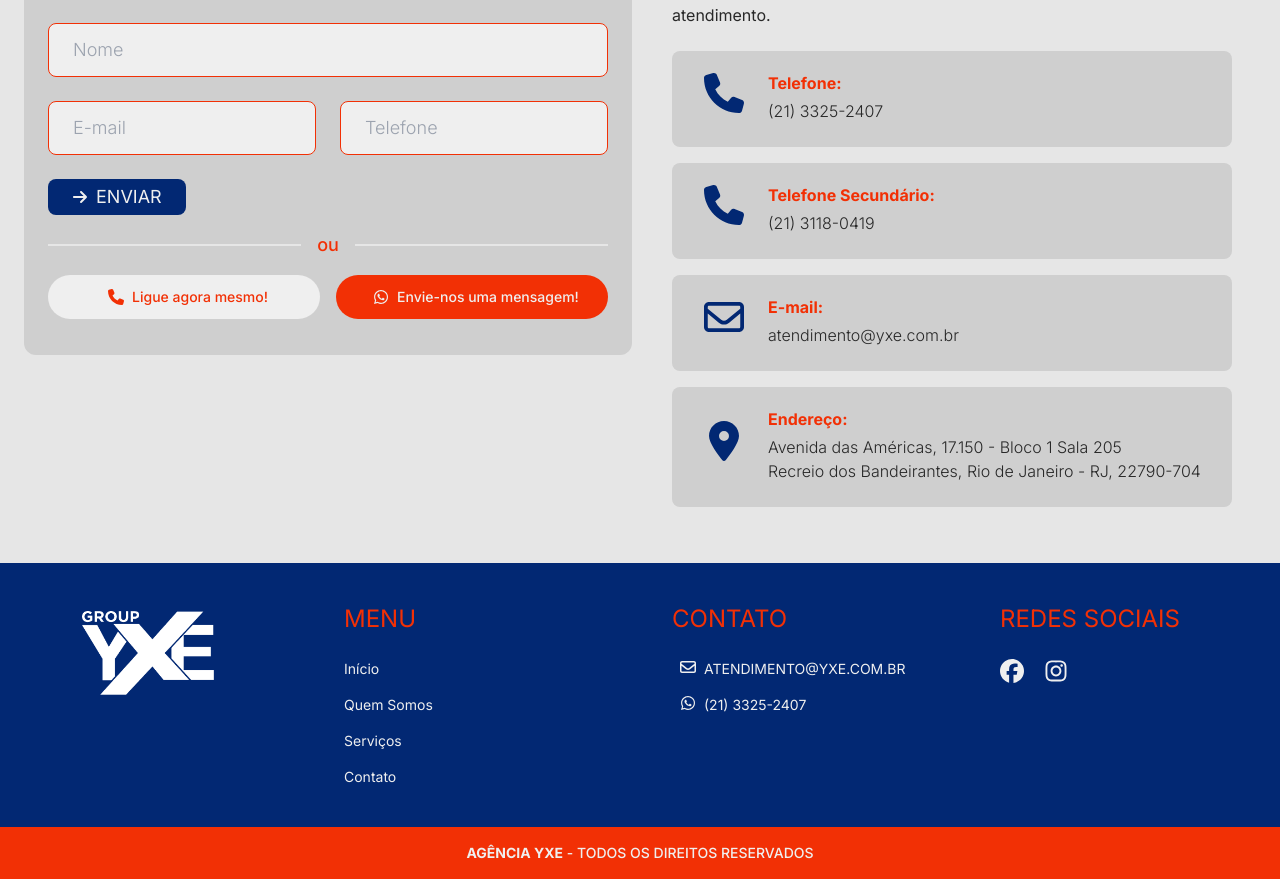
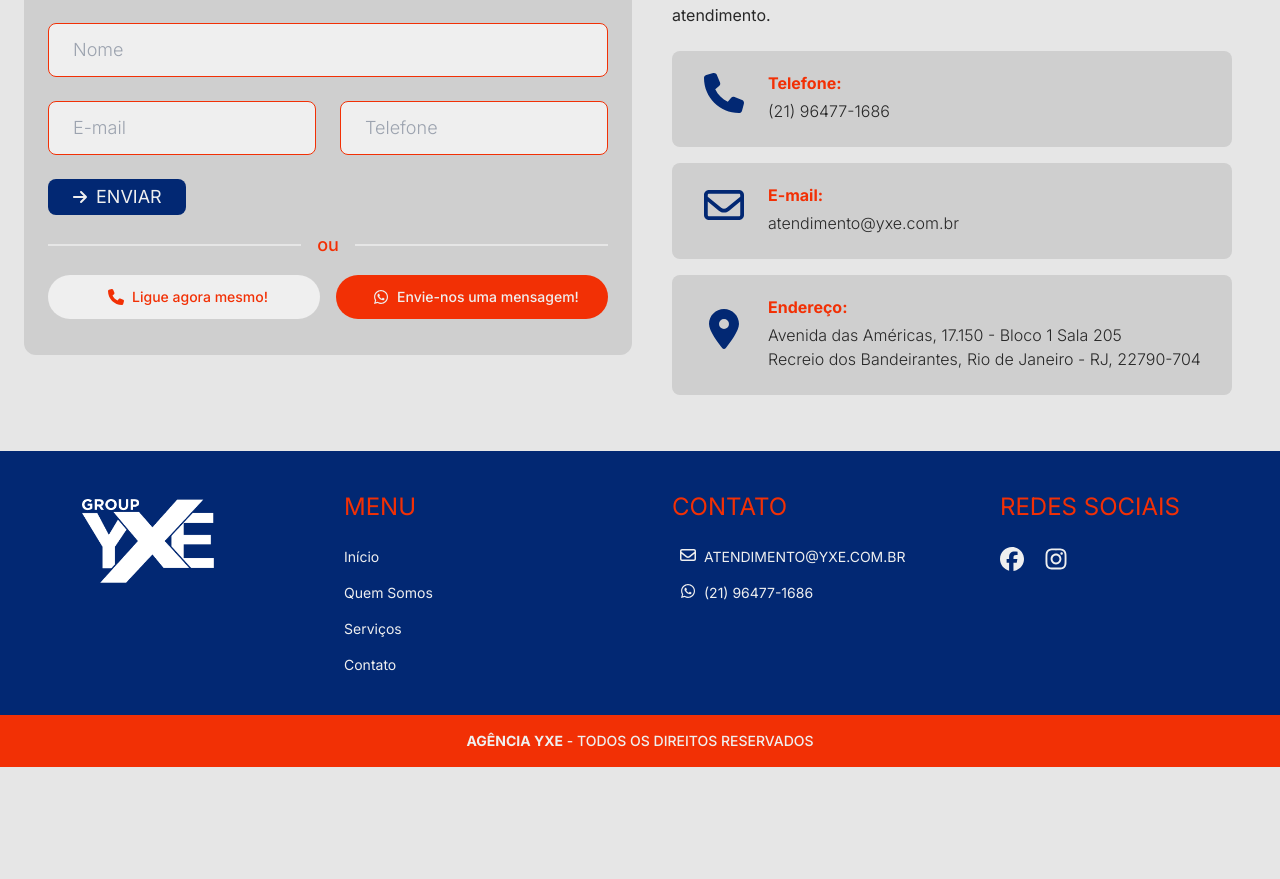
Before and after one commit to webyxe/yxe-new, a Next.js app: page / in a window 1280 px wide. Shown: the part 4162-5041 px from the top of the page. After the commit the page ends 4929 px from the top, so only its background shows below. Built offline with nearby package versions, Linux system fonts and the light colour scheme.

Commit message:
Telefone novo

```diff
--- a/app/dados/contentLinks.tsx
+++ b/app/dados/contentLinks.tsx
@@ -6,8 +6,9 @@ const ContentLinks = {
 	email: 'mailto:atendimento@yxe.com.br',
     emailShow: 'atendimento@yxe.com.br',
 
-	phone: 'tel:+552133252407',
-    phoneShow: '(21) 3325-2407',
+	phone: 'tel:+5521964771686',
+    whatsapp: 'https://wa.me/5521964771686',
+    phoneShow: '(21) 96477-1686',
 
 	phone2: 'tel:+552131180419',
     phoneShow2: '(21) 3118-0419',
--- a/app/parts/estrutura/footer.tsx
+++ b/app/parts/estrutura/footer.tsx
@@ -50,14 +50,12 @@ const Footer = () => {
                             <div id="menu-principal-footer" className="menu-principal-container uppercase text-sm">
                                 <ul id="footer-nav" className="font-reading">
                                     <li id="nav-menu-item-21" className="py-2">
-                                        <Link href={ContentLinks.email} target="_blank"
-                                            className="main-menu-link text-white hover:text-orange-500 transition break-all flex">
+                                        <Link href={ContentLinks.email} target="_blank" className="main-menu-link text-white hover:text-orange-500 transition break-all flex">
                                             <FontAwesomeIcon className="w-4 h-4 mx-2" icon={faEnvelope} /> {ContentLinks.emailShow}
                                         </Link>
                                     </li>
                                     <li id="nav-menu-item-21" className="py-2">
-                                        <Link href={ContentLinks.phone} target="_blank"
-                                            className="main-menu-link text-white hover:text-orange-500 transition break-all flex">
+                                        <Link href={ContentLinks.phone} target="_blank" className="main-menu-link text-white hover:text-orange-500 transition break-all flex">
                                             <FontAwesomeIcon className="w-4 h-4 mx-2" icon={faWhatsapp} />  {ContentLinks.phoneShow}
                                         </Link>
                                     </li>
--- a/app/parts/home/contato.tsx
+++ b/app/parts/home/contato.tsx
@@ -30,7 +30,7 @@ const Contato = () => {
                             <div className="grid grid-cols-1 sm:grid-cols-2 md:grid-cols-1 xl:grid-cols-2 gap-4">
 
                                 <Link href={ContentLinks.phone}><button type="button" className="w-full bg-white hover:bg-gray-100 transition text-orange-500 font-medium rounded-full py-3 px-2 text-sm flex justify-center items-center "><FontAwesomeIcon icon={faPhone} className="mx-2 h-4 w-4" /> Ligue agora mesmo!</button></Link>
-                                <Link href={ContentLinks.phone2}><button type="button" className="w-full bg-orange-500 hover:bg-orange-600 transition text-white font-medium rounded-full py-3 px-2 text-sm flex justify-center items-center "><FontAwesomeIcon icon={faWhatsapp} className="mx-2 h-4 w-4" /> Envie-nos uma mensagem!</button></Link>
+                                <Link href={ContentLinks.whatsapp}><button type="button" className="w-full bg-orange-500 hover:bg-orange-600 transition text-white font-medium rounded-full py-3 px-2 text-sm flex justify-center items-center "><FontAwesomeIcon icon={faWhatsapp} className="mx-2 h-4 w-4" /> Envie-nos uma mensagem!</button></Link>
                             </div>
                         </div>
                     </div>
@@ -52,7 +52,7 @@ const Contato = () => {
                                     </div>
                                 </div>
                             </Link>
-                            <Link href={ContentLinks.phone2} target="_blank">
+                            {/* <Link href={ContentLinks.phone2} target="_blank">
                                 <div className="flex justify-start items-center px-2 pt-4 pb-6 my-4 rounded-lg bg-gray-200 break-all text-gray-900">
                                     <div className="px-4 md:px-6 text-xl md:text-4xl">
                                         <FontAwesomeIcon icon={faPhone} className="w-6 md:h-10 md:w-10 text-blue-600" />
@@ -62,7 +62,7 @@ const Contato = () => {
                                         <div className="font-light">{ContentLinks.phoneShow2}</div>
                                     </div>
                                 </div>
-                            </Link>
+                            </Link> */}
                             <Link href={ContentLinks.email} target="_blank">
                                 <div className="flex justify-start items-center px-2 pt-4 pb-6 my-4 rounded-lg bg-gray-200 break-all text-gray-900">
                                     <div className="px-4 md:px-6 text-xl md:text-4xl">
```
